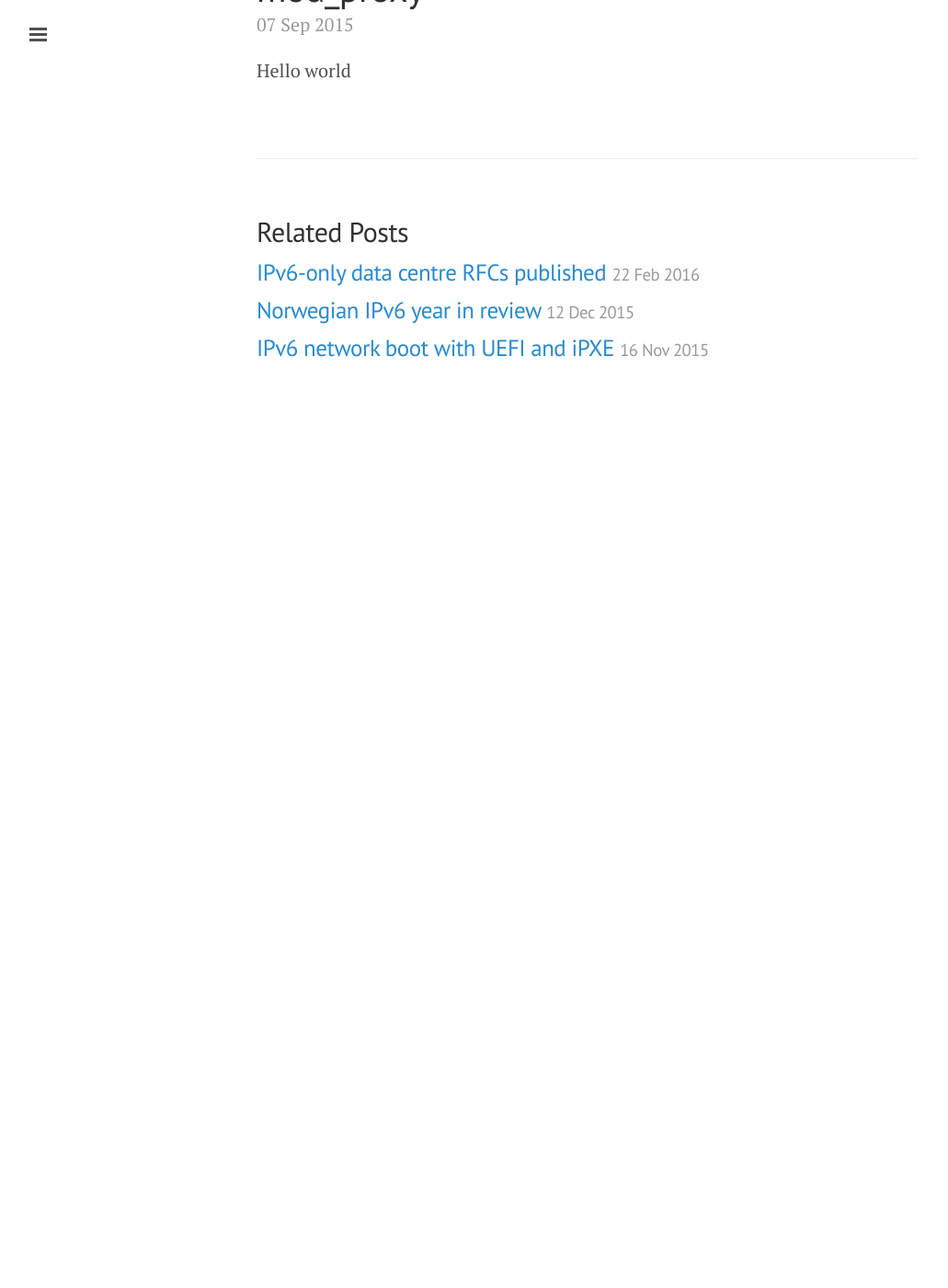
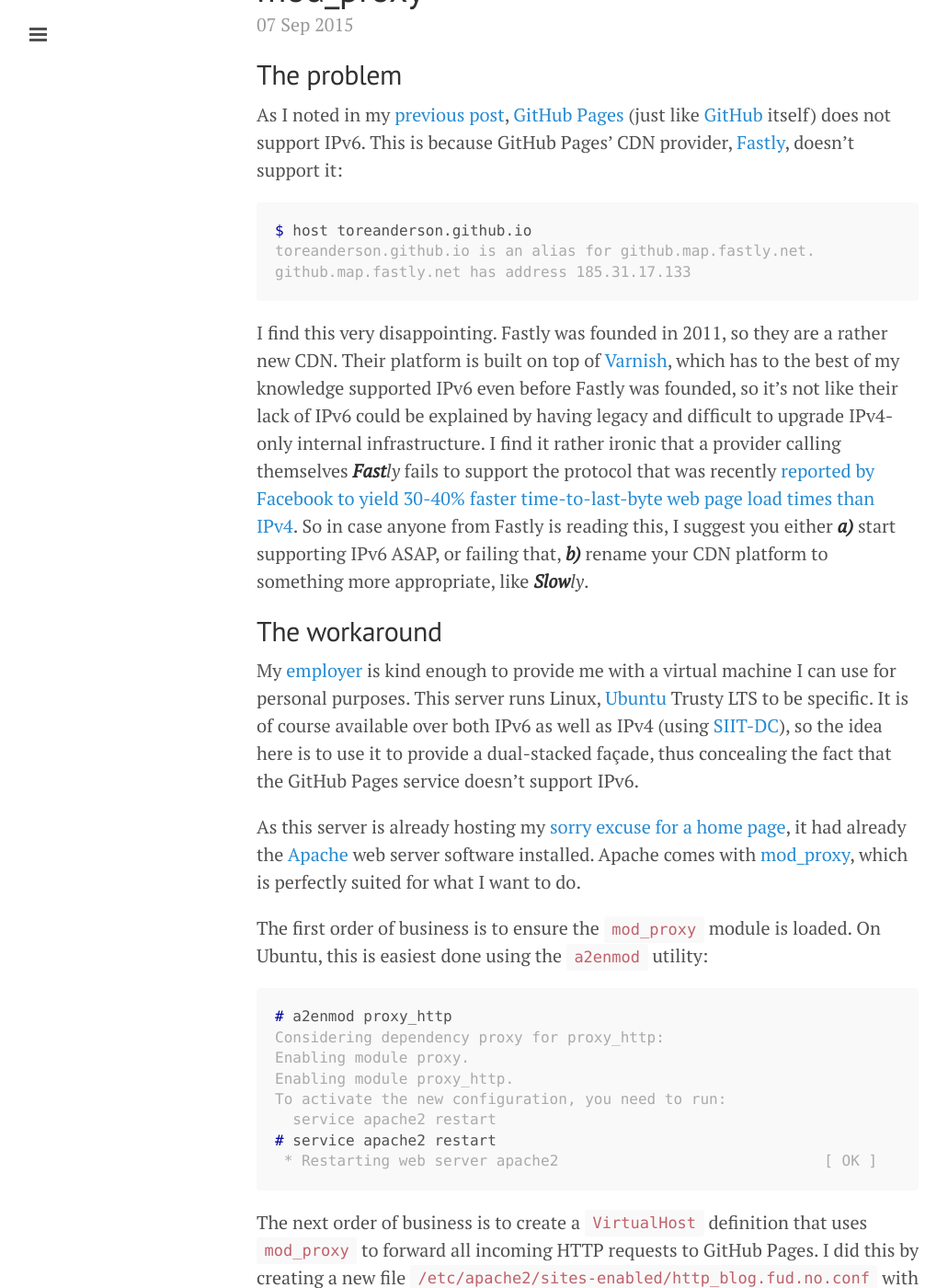
Before and after one commit to toreanderson/toreanderson.github.io, a Jekyll site: the page built from _posts/2015-09-07-working-around-github-pages-and-fastlys-missing-ipv6-support-using-apache-mod_proxy.markdown, in a window 1280 px wide and 1400 px high, scrolled down 270 px. Shown: the whole window at 92% size, without its empty margins (1-1032 px from the left). Built offline with Jekyll 4.4.1, drawn with Linux system fonts in a browser that asks for light colours; before the commit the page ends 900 px from its top, so only the background shows below that; some of the changed text lies outside the part shown.

Commit message:
Revert "is it in the text?"
This reverts commit c62731e8bc191d33d4e32fc07ad03ace70ee3fd4.

It *is* in the text! Next commit will do some bisection..

`````diff
--- a/_posts/2015-09-07-working-around-github-pages-and-fastlys-missing-ipv6-support-using-apache-mod_proxy.markdown
+++ b/_posts/2015-09-07-working-around-github-pages-and-fastlys-missing-ipv6-support-using-apache-mod_proxy.markdown
@@ -3,4 +3,116 @@
 title: "Working around GitHub Pages and Fastly's missing IPv6 support using Apache mod_proxy"
 layout: post
 ---
-Hello world
+## The problem
+
+As I noted in my [previous post](/2015/08/29/first-post.html), [GitHub
+Pages](https://pages.github.com/) (just like [GitHub](https://github.com/)
+itself) does not support IPv6. This is because GitHub Pages' CDN provider,
+[Fastly](https://www.fastly.com/), doesn't support it:
+
+````console
+$ host toreanderson.github.io
+toreanderson.github.io is an alias for github.map.fastly.net.
+github.map.fastly.net has address 185.31.17.133
+````
+
+I find this very disappointing. Fastly was founded in 2011, so they are a
+rather new CDN. Their platform is built on top of
+[Varnish](https://www.varnish-cache.org/), which has to the best of my
+knowledge supported IPv6 even before Fastly was founded, so it's not like their
+lack of IPv6 could be explained by having legacy and difficult to upgrade
+IPv4-only internal infrastructure. I find it rather ironic that a provider
+calling themselves ***Fast****ly* fails to support the protocol that was
+recently [reported by Facebook to yield 30-40% faster time-to-last-byte web
+page load times than IPv4](https://youtu.be/An7s25FSK0U?t=18m53s). So in case
+anyone from Fastly is reading this, I suggest you either ***a)*** start
+supporting IPv6 ASAP, or failing that, ***b)*** rename your CDN platform to
+something more appropriate, like ***Slow****ly*.
+
+## The workaround
+
+My [employer](http://www.redpill-linpro.com/) is kind enough to provide me with
+a virtual machine I can use for personal purposes. This server runs Linux,
+[Ubuntu](http://ubuntu.com) Trusty LTS to be specific. It is of course
+available over both IPv6 as well as IPv4 (using
+[SIIT-DC](https://tools.ietf.org/html/draft-ietf-v6ops-siit-dc)), so the idea
+here is to use it to provide a dual-stacked façade, thus concealing the fact
+that the GitHub Pages service doesn't support IPv6.
+
+As this server is already hosting my [sorry excuse for a home
+page](http://toreanderson.no/), it had already the
+[Apache](http://httpd.apache.org) web server software installed. Apache comes
+with [mod_proxy](https://httpd.apache.org/docs/current/mod/mod_proxy.html),
+which is perfectly suited for what I want to do.
+
+The first order of business is to ensure the `mod_proxy` module is loaded. On
+Ubuntu, this is easiest done using the `a2enmod` utility:
+
+````console
+# a2enmod proxy_http
+Considering dependency proxy for proxy_http:
+Enabling module proxy.
+Enabling module proxy_http.
+To activate the new configuration, you need to run:
+  service apache2 restart
+# service apache2 restart
+ * Restarting web server apache2                              [ OK ]
+````
+
+The next order of business is to create a `VirtualHost` definition that uses
+`mod_proxy` to forward all incoming HTTP requests to GitHub Pages. I did this
+by creating a new file `/etc/apache2/sites-enabled/http_blog.fud.no.conf` with
+the contents below, before reloading the configuration with the command
+`apache2ctl graceful`.
+
+````apache
+<VirtualHost *:80>
+	ServerName blog.toreanderson.no
+	ServerAlias blog.fud.no
+	ProxyPass "/" "http://toreanderson.github.io/"
+	ProxyPassReverse "/" "http://toreanderson.github.io/"
+</VirtualHost>
+````
+
+The `ProxyPass` directive makes incoming HTTP requests from clients be
+forwarded to [http://toreanderson.github.io/](http://toreanderson.github.io/).
+`ProxyPassReverse` ensures that any HTTP headers containing the string
+**http://toreanderson.github.io/** in the server response from GitHub Pages
+will be changed back to **http://blog.toreanderson.no/** (or
+**http://blog.fud.no/**). I'm not exactly sure if `ProxyPassReverse` is really
+needed for GitHub Pages, but it doesn't hurt to have it in the configuration
+anyway.
+
+The final order of business is to ensure that the two hostnames mentioned in
+the `ServerName` and `ServerAlias` directives exist in DNS and are pointing to
+the server. I did this by adding simply adding `IN CNAME` records that points
+to an already existing hostname with IPv4 `IN A` and IPv6 `IN AAAA` records:
+
+````console
+$ host -t CNAME blog.fud.no.
+blog.fud.no is an alias for fud.no.
+$ host -t CNAME blog.toreanderson.no.
+blog.toreanderson.no is an alias for fud.no.
+$ host -t A fud.no.
+fud.no has address 87.238.60.0
+$ host -t AAAA fud.no.
+fud.no has IPv6 address 2a02:c0:1001:100::145
+````
+
+Another thing worth mentioning here: By using my own domain names, I am also
+making sure that my blog's URL is [secured using
+DNSSEC](http://dnssec-debugger.verisignlabs.com/blog.toreanderson.no), another
+important piece of Internet technology that GitHub Pages and Fastly currently
+[neglect to
+support](http://dnssec-debugger.verisignlabs.com/toreanderson.github.io).
+
+## Summary
+
+With the help of Apache `mod_proxy`,
+[http://blog.toreanderson.no](http://blog.toreanderson.no) is now [available
+over both IPv4 and
+IPv6](http://validador.ipv6.br/index.php?site=blog.toreanderson.no&lang=en). I
+am therefore now comfortable with letting people know that this blog actually
+exists. While this workaround is far from ideal from a technical point of view,
+it is better than the alternative - having to wait an indeterminate amount of
+time for Fastly to get around to dual-stacking their CDN.
`````
